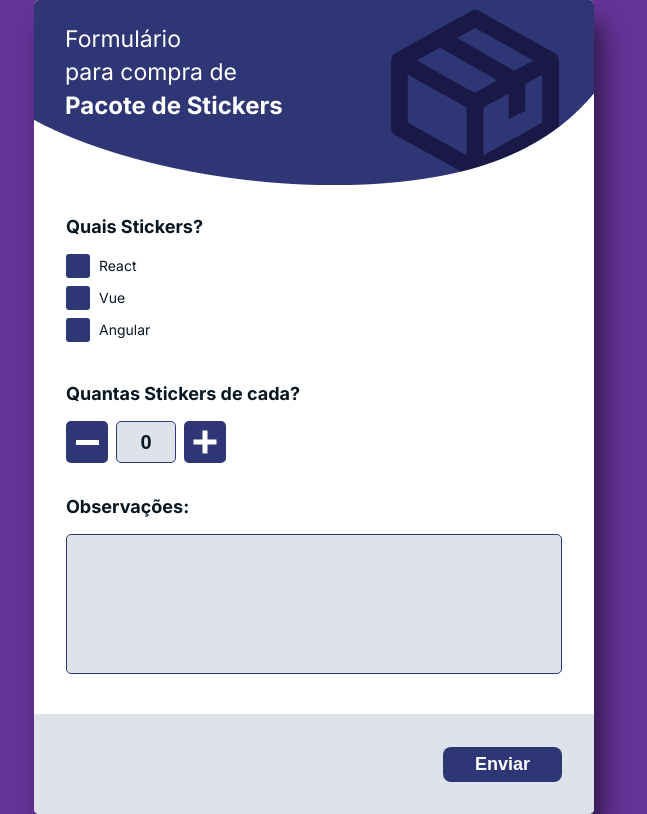
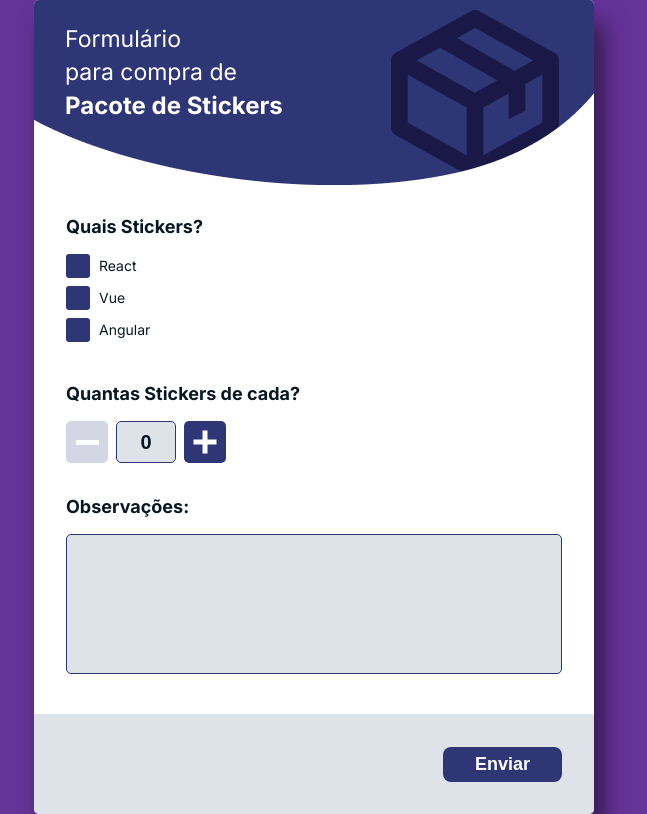
Before and after one commit to Gabriel-Souza2/Form-Pacote-de-stickers, a React (Vite) app: page / in a window 1280 px wide. Shown: the whole page, without its empty margins (326-973 px from the left). Built offline with nearby package versions, Linux system fonts and the light colour scheme.

Commit message:
💄 (AmountStickers): Estilizando botão desativado

```diff
--- a/src/components/AmountStickers/index.tsx
+++ b/src/components/AmountStickers/index.tsx
@@ -23,10 +23,16 @@ export function AmountStickers() {
       })
     }
   }
+
+  const subButtonIsDisabled = amountStickers <= 0
   return (
     <AmountStickersContainer>
       <legend>Quantas Stickers de cada?</legend>
-      <button data-testid="btn-down" onClick={handleSubOneSticker}>
+      <button
+        data-testid="btn-down"
+        disabled={subButtonIsDisabled}
+        onClick={handleSubOneSticker}
+      >
         <span className="sub"></span>
       </button>
       <input
--- a/src/components/AmountStickers/styles.ts
+++ b/src/components/AmountStickers/styles.ts
@@ -18,8 +18,12 @@ export const AmountStickersContainer = styled(FieldContainer)`
     align-items: center;
     justify-content: center;
 
-    &:hover {
+    &:not(:disabled):hover {
       background-color: ${({ theme }) => theme['pine-green']};
+    }
+
+    &:disabled {
+      opacity: 0.2;
     }
   }
 
```
